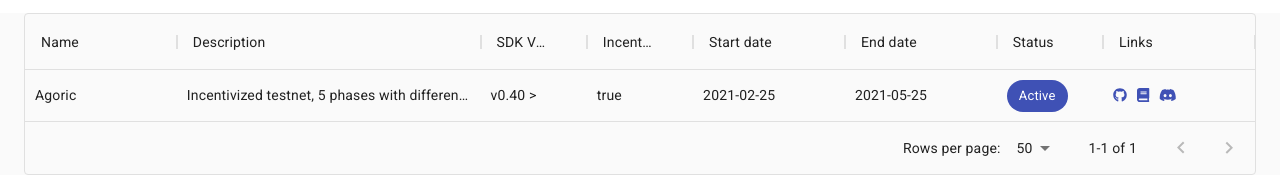
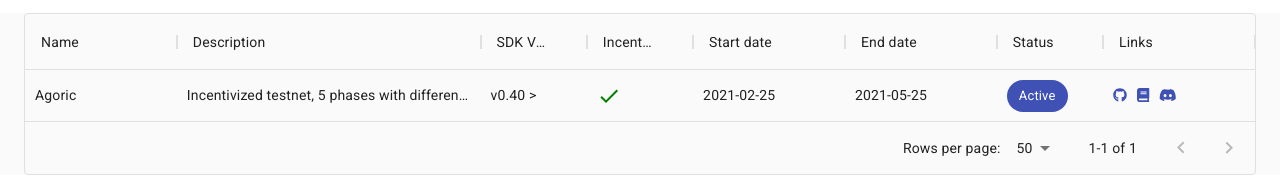
Before and after one commit to itastakers/old_copernicus, a Next.js app: page /testnets in a window 1280 px wide. Shown: the part 337-513 px from the top of the page. Built offline with nearby package versions, Linux system fonts and the light colour scheme; a web font is replaced by a local one.

Commit message:
add render for incentivized column

```diff
--- a/pages/testnets.js
+++ b/pages/testnets.js
@@ -4,12 +4,25 @@
 import { DataGrid } from "@material-ui/data-grid";
 import { FontAwesomeIcon } from "@fortawesome/react-fontawesome";
 import testnets from "../atlas/testnets.json";
+import CheckIcon from "@material-ui/icons/Check";
+import ClearIcon from "@material-ui/icons/Clear";
 
 const columns = [
   { field: "name", headerName: "Name", flex: 1 },
   { field: "description", headerName: "Description", flex: 2 },
   { field: "sdk_version", headerName: "SDK Version", flex: 0.7 },
-  { field: "incentivized", headerName: "Incentivized", flex: 0.7 },
+  {
+    field: "incentivized",
+    headerName: "Incentivized",
+    flex: 0.7,
+    renderCell: ({ value }) => {
+      if (value === true) {
+        return <CheckIcon style={{ color: "green" }} />;
+      } else {
+        return <ClearIcon style={{ color: "red" }} />;
+      }
+    },
+  },
   { field: "start_date", headerName: "Start date", type: "date", flex: 1 },
   { field: "end_date", headerName: "End date", type: "date", flex: 1 },
   {
```
